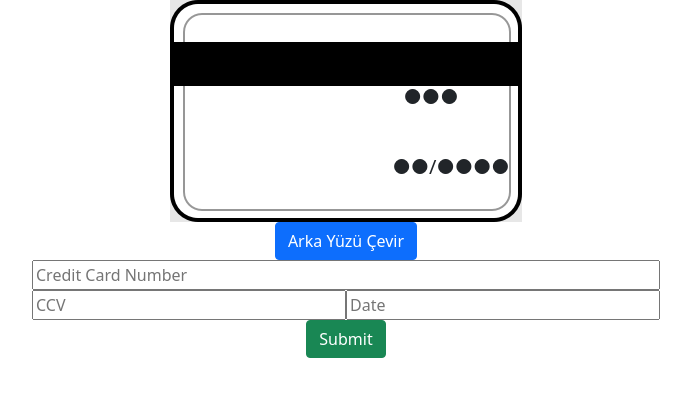
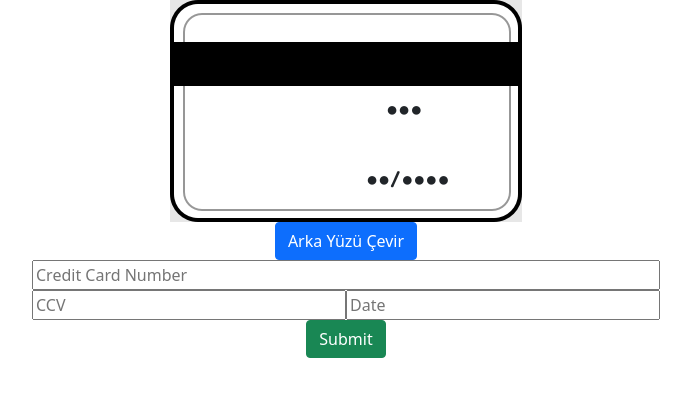
Before and after one commit to sahin52/ekos-ai-challenges, a React (Create React App) app in the folder ui/: page / in a window 1280 px wide. Shown: the top 396 px of the page, without its empty margins (294-985 px from the left). Built offline with nearby package versions, Linux system fonts and the light colour scheme.

Commit message:
credit card font added, text align changed

```diff
--- a/ui/src/CreditCardInput.tsx
+++ b/ui/src/CreditCardInput.tsx
@@ -8,7 +8,7 @@ interface ICreditCardInputProps {}
 export function CreditCardInput(props: ICreditCardInputProps) {
   const [frontFaceText, setFrontFaceText] = useState("");
   const [ccv, setCcv] = useState("");
-  const [shownCcv, setShownCcv] = useState("●●●")
+  const [shownCcv, setShownCcv] = useState("●●●");
   const [date, setDate] = useState("");
   const [shownDate, setShownDate] = useState("●●/●●●●");
   const [frontFaceShownText, setFrontFaceShownText] = useState(
@@ -60,7 +60,10 @@ export function CreditCardInput(props: ICreditCardInputProps) {
                   top: "152px",
                   left: "36px",
                   width: "250px",
-                  fontSize: "20px",
+                  fontSize: "15px",
+                  justifyContent: "start",
+                  textAlign: "left",
+                  fontFamily: "CreditCardFont",
                 }}
               >
                 {frontFaceShownText}
@@ -79,10 +82,12 @@ export function CreditCardInput(props: ICreditCardInputProps) {
               <p
                 style={{
                   position: "absolute",
-                  top: "82px",
-                  left: "136px",
+                  top: "92px",
+                  left: "216px",
                   width: "250px",
                   fontSize: "20px",
+                  textAlign: "left",
+                  fontFamily: "CreditCardFont",
                 }}
               >
                 {shownCcv}
@@ -90,10 +95,12 @@ export function CreditCardInput(props: ICreditCardInputProps) {
               <p
                 style={{
                   position: "absolute",
-                  top: "152px",
-                  left: "156px",
+                  top: "162px",
+                  left: "196px",
                   width: "250px",
                   fontSize: "20px",
+                  textAlign: "left",
+                  fontFamily: "CreditCardFont",
                 }}
               >
                 {shownDate}
@@ -121,13 +128,14 @@ export function CreditCardInput(props: ICreditCardInputProps) {
             style={{
               margin: "auto",
               width: "100%",
+
               //   width: "250px",
             }}
             placeholder="Credit Card Number"
             name="cardinput"
             value={frontFaceText}
             onChange={(event) => {
-                const val = event.target.value;
+              const val = event.target.value;
               console.log(event.target.value);
               if (event.target.value.length > 16) {
                 event.preventDefault();
@@ -135,8 +143,8 @@ export function CreditCardInput(props: ICreditCardInputProps) {
               }
               setFrontFaceShownText(replaceWithAposthrophs(event.target.value));
               setFrontFaceText(event.target.value);
-              if(val.length===0){
-                setFrontFaceShownText("●●●● ●●●● ●●●● ●●●●")
+              if (val.length === 0) {
+                setFrontFaceShownText("●●●● ●●●● ●●●● ●●●●");
               }
             }}
           ></input>
@@ -159,7 +167,7 @@ export function CreditCardInput(props: ICreditCardInputProps) {
             name="ccv"
             value={ccv}
             onChange={(event) => {
-                const val = event.target.value;
+              const val = event.target.value;
               console.log(event.target.value);
               if (event.target.value.length > 3) {
                 event.preventDefault();
@@ -167,10 +175,9 @@ export function CreditCardInput(props: ICreditCardInputProps) {
               }
               setCcv(event.target.value);
               setShownCcv(val);
-              if(val.length===0){
-                  setShownCcv("●●●")
+              if (val.length === 0) {
+                setShownCcv("●●●");
               }
-
             }}
           ></input>
           <input
@@ -189,11 +196,11 @@ export function CreditCardInput(props: ICreditCardInputProps) {
             value={date}
             onChange={(event) => {
               const val = event.target.value;
-              p(val)
+              p(val);
               setDate(getDateFormatted(val));
               setShownDate(getDateFormatted(val));
-              if(val.length===0){
-                  setShownDate('●●/●●●●')
+              if (val.length === 0) {
+                setShownDate("●●/●●●●");
               }
             }}
           ></input>
@@ -213,6 +220,8 @@ function replaceWithAposthrophs(value: string): string {
   for (let i = 4; i < len && i < 12; i++) {
     splitted[i] = "*";
   }
+  for (let i = Math.floor(splitted.length / 4); i > 0; i--)
+    splitted.splice(4 * i, 0, " ");
   return splitted.join("");
 }
 
--- a/ui/src/card.css
+++ b/ui/src/card.css
@@ -16,3 +16,7 @@ input::-webkit-inner-spin-button {
   -webkit-appearance: none;
   margin: 0;
 }
+@font-face {
+  font-family: CreditCardFont;
+  src: url(../public/CreditCardFont.ttf);
+}
```
Also changed, not shown: ui/public/CreditCardFont.ttf (added).
